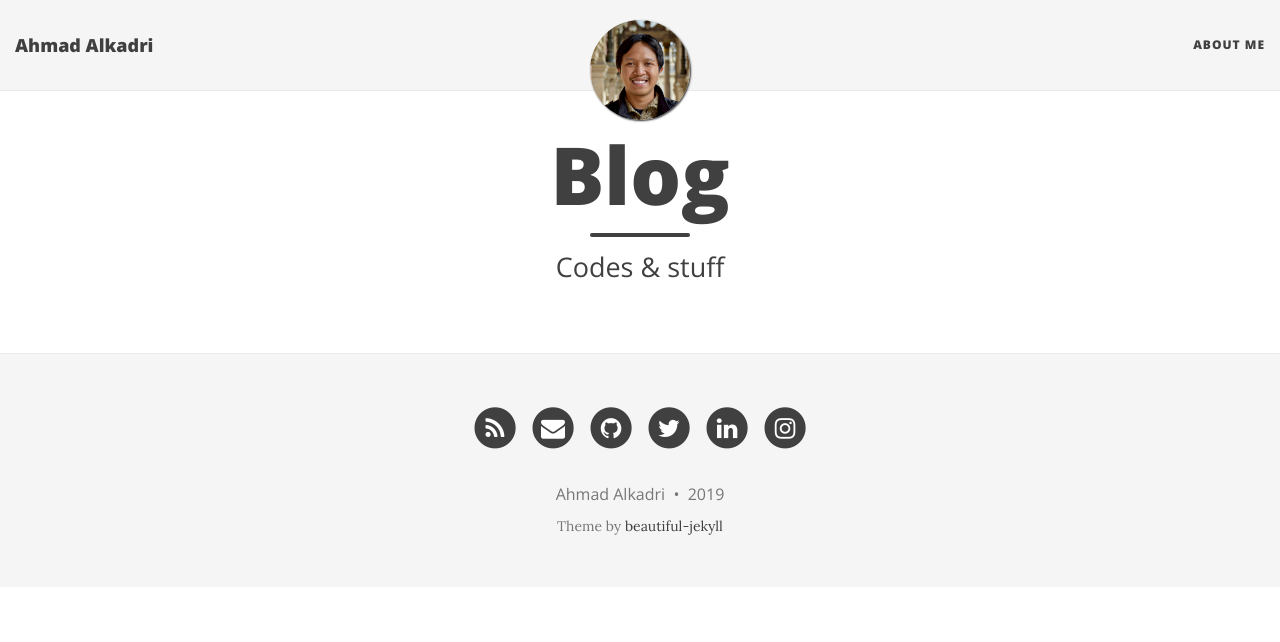
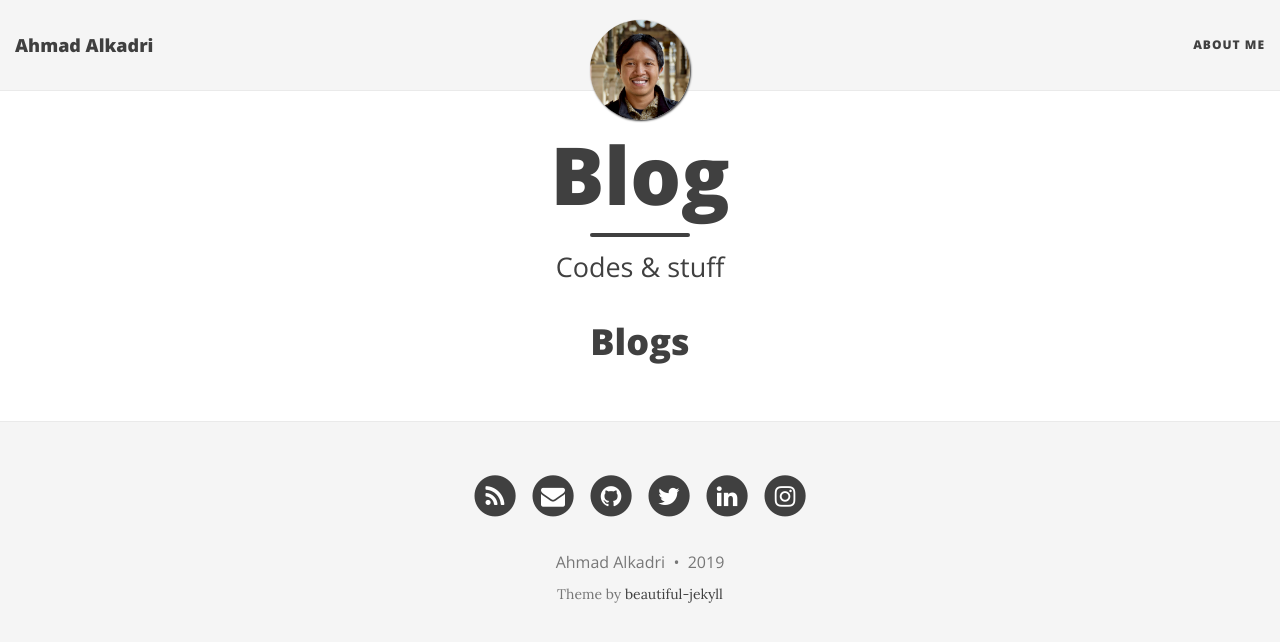
Before and after one commit to ahmad-alkadri/ahmad-alkadri.github.io, a Jekyll site: the page built from blog/index.html, in a window 1280 px wide. Shown: the top 642 px of the page. Built offline with Jekyll 4.4.1, drawn with Linux system fonts in a browser that asks for light colours; nearby versions of some CDN libraries.

Commit message:
Update index.html
Edited the index page of Blogs

```diff
--- a/blog/index.html
+++ b/blog/index.html
@@ -4,16 +4,18 @@ title: 'Blog'
 subtitle: 'Codes & stuff'
 ---
 
+<h1 align="center">Blogs</h1>
+
 <div class="posts-list">
   {% for post in paginator.posts %}
   <article class="post-preview">
     <a href="{{ post.url | relative_url }}">
-	  <h2 class="post-title">{{ post.title }}</h2>
+	  <h3 class="post-title">{{ post.title }}</h3>
 
 	  {% if post.subtitle %}
-	  <h3 class="post-subtitle">
+	  <h4 class="post-subtitle">
 	    {{ post.subtitle }}
-	  </h3>
+	  </h4>
 	  {% endif %}
     </a>
 
```
